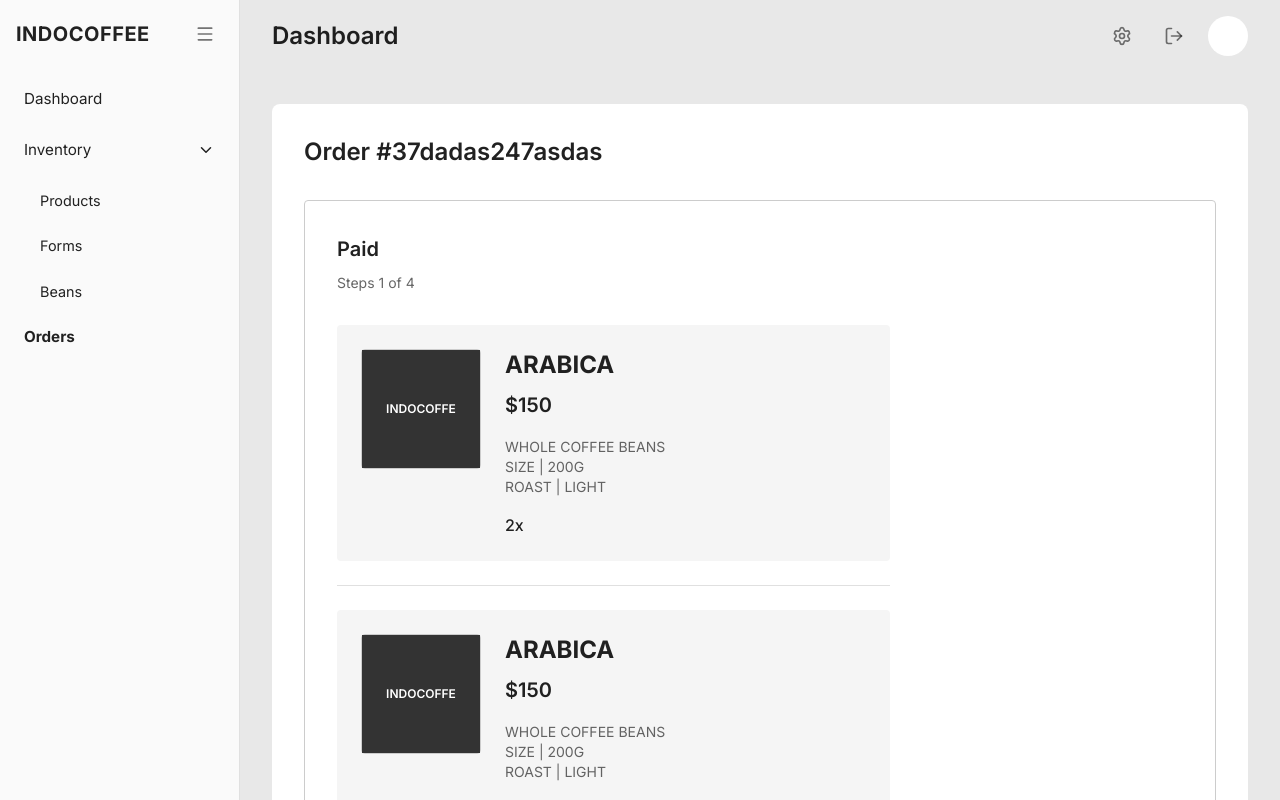
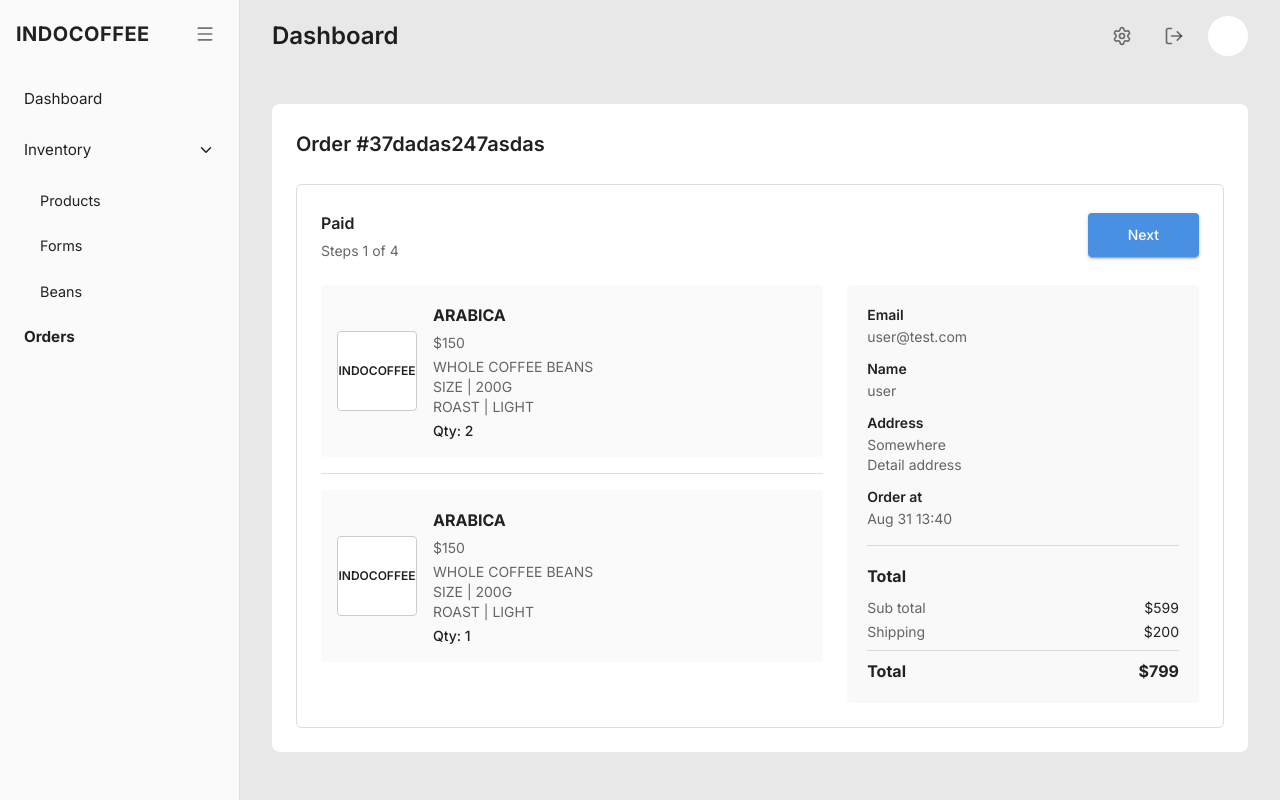
Before and after one commit to faizisyellow/indocoffee-dashboard, a React (Vite) app: page /orders/1 in a window 1280 px wide. Shown: the top 800 px of the page. Built offline with nearby package versions, Linux system fonts and the light colour scheme; sample sign-in values are in the browser's storage.

Commit message:
Layout: Order detail page

```diff
--- a/src/pages/OrderDetail.tsx
+++ b/src/pages/OrderDetail.tsx
@@ -7,6 +7,7 @@ export function OrderDetail() {
   const { id } = useParams<{ id: string }>();
   const navigate = useNavigate();
   const [order, setOrder] = useState<Order | null>(null);
+  const [showAll, setShowAll] = useState(false);
 
   useEffect(() => {
     if (id) {
@@ -31,9 +32,9 @@ export function OrderDetail() {
     }
   };
 
-  if (!order) {
-    return <Typography>Loading...</Typography>;
-  }
+  if (!order) return <Typography>Loading...</Typography>;
+
+  const displayedItems = showAll ? order.items : order.items.slice(0, 2);
 
   return (
     <Paper
@@ -44,22 +45,31 @@ export function OrderDetail() {
         overflow: "hidden",
       }}
     >
-      <Box sx={{ p: 4, bgcolor: "white" }}>
-        <Typography variant="h5" sx={{ fontWeight: 600, mb: 4 }}>
+      <Box sx={{ p: 3, bgcolor: "white" }}>
+        <Typography variant="h6" sx={{ fontWeight: 600, mb: 3 }}>
           Order #{order.orderId}
         </Typography>
 
         <Box
           sx={{
-            border: "1px solid #ccc",
-            borderRadius: 1,
-            p: 4,
-            minHeight: 500,
+            border: "1px solid #ddd",
+            borderRadius: 1.5,
+            p: 3,
+            minHeight: 480,
             position: "relative",
           }}
         >
-          <Box sx={{ mb: 4 }}>
-            <Typography variant="h6" sx={{ fontWeight: 600, mb: 1 }}>
+          {/* Header Row: Status + Next button */}
+          <Box
+            sx={{
+              display: "flex",
+              justifyContent: "space-between",
+              alignItems: "center",
+              mb: 3,
+            }}
+          >
+            <Box>
+              <Typography variant="subtitle1" sx={{ fontWeight: 600, mb: 0.5 }}>
                 {order.status}
               </Typography>
               <Typography variant="body2" color="text.secondary">
@@ -67,30 +77,59 @@ export function OrderDetail() {
               </Typography>
             </Box>
 
-          <Grid container spacing={4}>
-            <Grid size={{ xs: 12, md: 8 }}>
-              {order.items.map((item, index) => (
-                <Box key={index} sx={{ mb: 3 }}>
+            <Button
+              variant="contained"
+              onClick={handleNext}
+              disabled={order.currentStep >= order.totalSteps}
+              sx={{
+                bgcolor: "#4A90E2",
+                "&:hover": { bgcolor: "#357ABD" },
+                textTransform: "none",
+                px: 5,
+                py: 1.25,
+                fontSize: "0.875rem",
+              }}
+            >
+              Next
+            </Button>
+          </Box>
+
+          {/* Main Grid */}
+          <Grid
+            container
+            spacing={3}
+            sx={{
+              maxWidth: "1000px",
+              margin: "0 auto",
+              transition: "max-width 0.3s ease",
+            }}
+          >
+            {/* LEFT: Items */}
+            <Grid size={{ xs: 12, md: 7 }}>
+              {displayedItems.map((item, index) => (
+                <Box key={index} sx={{ mb: 2 }}>
                   <Box
                     sx={{
                       display: "flex",
-                      gap: 3,
-                      p: 3,
-                      bgcolor: "#f5f5f5",
+                      gap: 2,
+                      p: 2,
+                      bgcolor: "#fafafa",
                       borderRadius: 1,
+                      alignItems: "center",
                     }}
                   >
+                    {/* Product Image */}
                     <Box
                       sx={{
-                        width: 120,
-                        height: 120,
+                        width: 80,
+                        height: 80,
                         bgcolor: "white",
                         border: "1px solid #ccc",
                         display: "flex",
                         alignItems: "center",
                         justifyContent: "center",
+                        borderRadius: 1,
                         flexShrink: 0,
-                        borderRadius: 1,
                       }}
                     >
                       {item.productImage ? (
@@ -101,110 +140,118 @@ export function OrderDetail() {
                             width: "100%",
                             height: "100%",
                             objectFit: "cover",
+                            borderRadius: "6px",
                           }}
                         />
                       ) : (
-                        <Box
-                          sx={{
-                            width: "100%",
-                            height: "100%",
-                            display: "flex",
-                            alignItems: "center",
-                            justifyContent: "center",
-                            bgcolor: "#333",
-                            color: "white",
-                          }}
-                        >
-                          <Typography
-                            variant="caption"
-                            sx={{ fontWeight: 600 }}
-                          >
-                            INDOCOFFE
+                        <Typography variant="caption" fontWeight={600}>
+                          INDOCOFFEE
                         </Typography>
-                        </Box>
                       )}
                     </Box>
 
+                    {/* Info */}
                     <Box sx={{ flexGrow: 1 }}>
-                      <Typography variant="h5" sx={{ fontWeight: 700, mb: 1 }}>
+                      <Typography
+                        variant="subtitle1"
+                        sx={{ fontWeight: 700, mb: 0.5 }}
+                      >
                         {item.productName}
                       </Typography>
-                      <Typography variant="h6" sx={{ fontWeight: 600, mb: 2 }}>
+                      <Typography
+                        variant="body2"
+                        sx={{ mb: 0.5, color: "text.secondary" }}
+                      >
                         ${item.price}
                       </Typography>
                       <Typography
                         variant="body2"
+                        color="text.secondary"
                         sx={{
+                          mb: 0.5,
                           whiteSpace: "pre-line",
-                          color: "text.secondary",
-                          mb: 2,
                         }}
                       >
                         {item.productDetails}
                       </Typography>
-                      <Typography variant="body1" sx={{ fontWeight: 500 }}>
-                        {item.quantity}x
+                      <Typography variant="body2" sx={{ fontWeight: 500 }}>
+                        Qty: {item.quantity}
                       </Typography>
                     </Box>
                   </Box>
-                  {index < order.items.length - 1 && <Divider sx={{ my: 3 }} />}
+                  {index < displayedItems.length - 1 && (
+                    <Divider sx={{ my: 2 }} />
+                  )}
                 </Box>
               ))}
+
+              {order.items.length > 2 && (
+                <Box sx={{ textAlign: "center", mt: 1 }}>
+                  <Button
+                    variant="text"
+                    onClick={() => setShowAll(!showAll)}
+                    sx={{
+                      textTransform: "none",
+                      fontWeight: 600,
+                      color: "#4A90E2",
+                      fontSize: "0.875rem",
+                    }}
+                  >
+                    {showAll
+                      ? "Show less"
+                      : `Show more (${order.items.length - 2} more)`}
+                  </Button>
+                </Box>
+              )}
             </Grid>
 
-            <Grid size={{ xs: 12, md: 8 }}>
-              <Box sx={{ bgcolor: "#f5f5f5", p: 3, borderRadius: 1 }}>
-                <Box sx={{ mb: 3 }}>
-                  <Typography variant="body2" sx={{ fontWeight: 600, mb: 0.5 }}>
-                    Email
-                  </Typography>
-                  <Typography variant="body2" color="text.secondary">
-                    {order.customerEmail}
-                  </Typography>
-                </Box>
-
-                <Box sx={{ mb: 3 }}>
-                  <Typography variant="body2" sx={{ fontWeight: 600, mb: 0.5 }}>
-                    Name
-                  </Typography>
-                  <Typography variant="body2" color="text.secondary">
-                    {order.customerName}
-                  </Typography>
-                </Box>
-
-                <Box sx={{ mb: 3 }}>
-                  <Typography variant="body2" sx={{ fontWeight: 600, mb: 0.5 }}>
-                    Address
+            {/* RIGHT: Summary */}
+            <Grid size={{ xs: 12, md: 5 }}>
+              <Box
+                sx={{
+                  bgcolor: "#f9f9f9",
+                  p: 2.5,
+                  borderRadius: 1,
+                  fontSize: "0.875rem",
+                }}
+              >
+                {[
+                  ["Email", order.customerEmail],
+                  ["Name", order.customerName],
+                  ["Address", order.customerAddress],
+                  ["Order at", order.createdAt],
+                ].map(([label, value], i) => (
+                  <Box key={i} sx={{ mb: 1.5 }}>
+                    <Typography
+                      variant="body2"
+                      sx={{ fontWeight: 600, mb: 0.25 }}
+                    >
+                      {label}
                     </Typography>
                     <Typography
                       variant="body2"
                       color="text.secondary"
-                    sx={{ whiteSpace: "pre-line" }}
+                      sx={label === "Address" ? { whiteSpace: "pre-line" } : {}}
                     >
-                    {order.customerAddress}
+                      {value}
                     </Typography>
                   </Box>
+                ))}
 
-                <Divider sx={{ my: 3 }} />
+                <Divider sx={{ my: 2 }} />
 
-                <Box sx={{ mb: 3 }}>
-                  <Typography variant="body2" sx={{ fontWeight: 600, mb: 0.5 }}>
-                    Order at
-                  </Typography>
-                  <Typography variant="body2" color="text.secondary">
-                    {order.createdAt}
-                  </Typography>
-                </Box>
-
-                <Box sx={{ mb: 1 }}>
-                  <Typography variant="h6" sx={{ fontWeight: 700, mb: 2 }}>
+                <Box>
+                  <Typography
+                    variant="subtitle1"
+                    sx={{ fontWeight: 700, mb: 1 }}
+                  >
                     Total
                   </Typography>
                   <Box
                     sx={{
                       display: "flex",
                       justifyContent: "space-between",
-                      mb: 1,
+                      mb: 0.5,
                     }}
                   >
                     <Typography variant="body2" color="text.secondary">
@@ -216,7 +263,7 @@ export function OrderDetail() {
                     sx={{
                       display: "flex",
                       justifyContent: "space-between",
-                      mb: 2,
+                      mb: 1,
                     }}
                   >
                     <Typography variant="body2" color="text.secondary">
@@ -224,17 +271,17 @@ export function OrderDetail() {
                     </Typography>
                     <Typography variant="body2">${order.shipping}</Typography>
                   </Box>
-                  <Divider sx={{ my: 2 }} />
+                  <Divider sx={{ my: 1 }} />
                   <Box
                     sx={{
                       display: "flex",
                       justifyContent: "space-between",
                     }}
                   >
-                    <Typography variant="h6" sx={{ fontWeight: 700 }}>
+                    <Typography variant="body1" sx={{ fontWeight: 700 }}>
                       Total
                     </Typography>
-                    <Typography variant="h6" sx={{ fontWeight: 700 }}>
+                    <Typography variant="body1" sx={{ fontWeight: 700 }}>
                       ${order.total}
                     </Typography>
                   </Box>
@@ -242,29 +289,6 @@ export function OrderDetail() {
               </Box>
             </Grid>
           </Grid>
-
-          <Box
-            sx={{
-              position: "absolute",
-              bottom: 16,
-              right: 16,
-            }}
-          >
-            <Button
-              variant="contained"
-              onClick={handleNext}
-              disabled={order.currentStep >= order.totalSteps}
-              sx={{
-                bgcolor: "#4A90E2",
-                "&:hover": { bgcolor: "#357ABD" },
-                textTransform: "none",
-                px: 6,
-                py: 1.5,
-              }}
-            >
-              Next
-            </Button>
-          </Box>
         </Box>
       </Box>
     </Paper>
```
Lines whose indentation alone changed are shown as unchanged.
